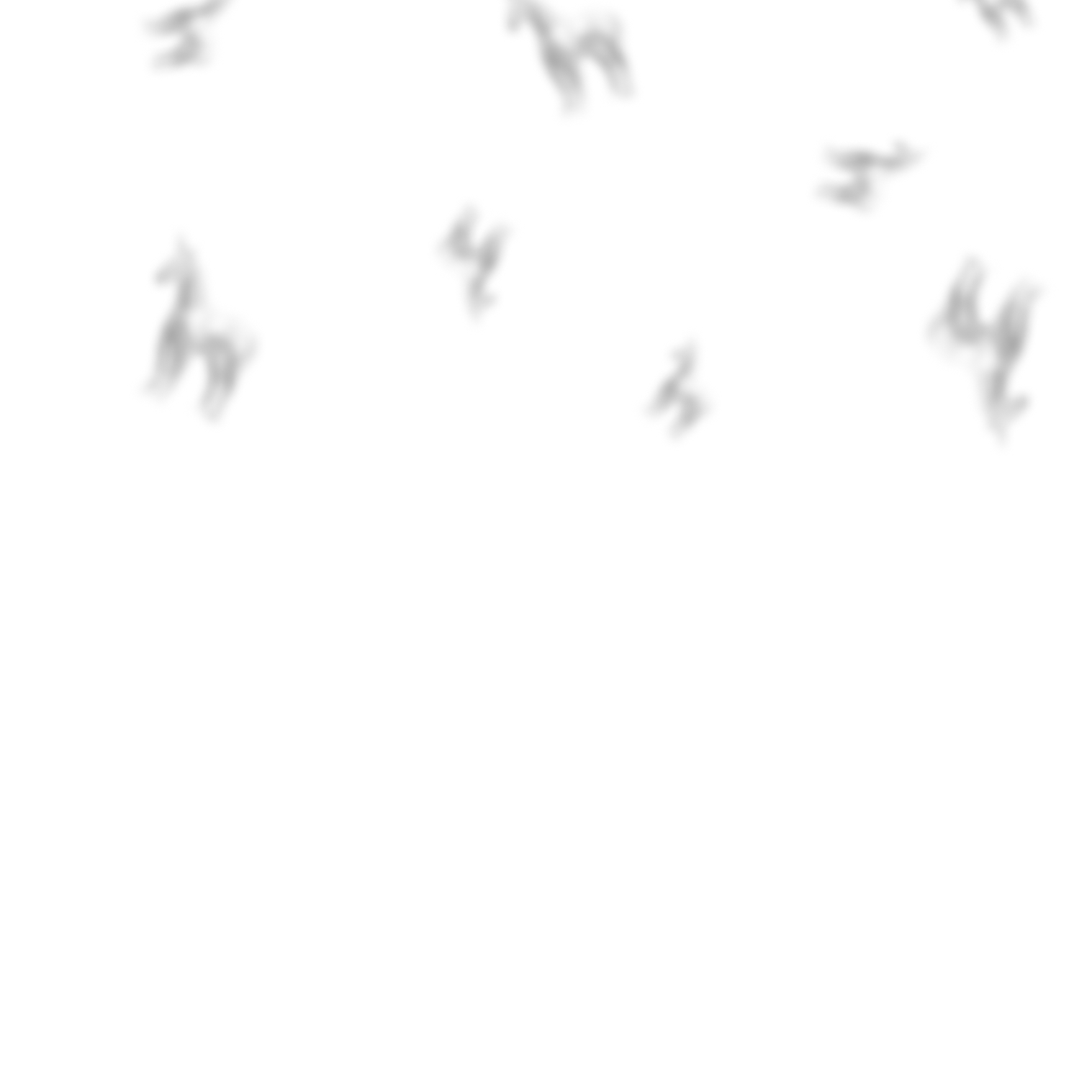
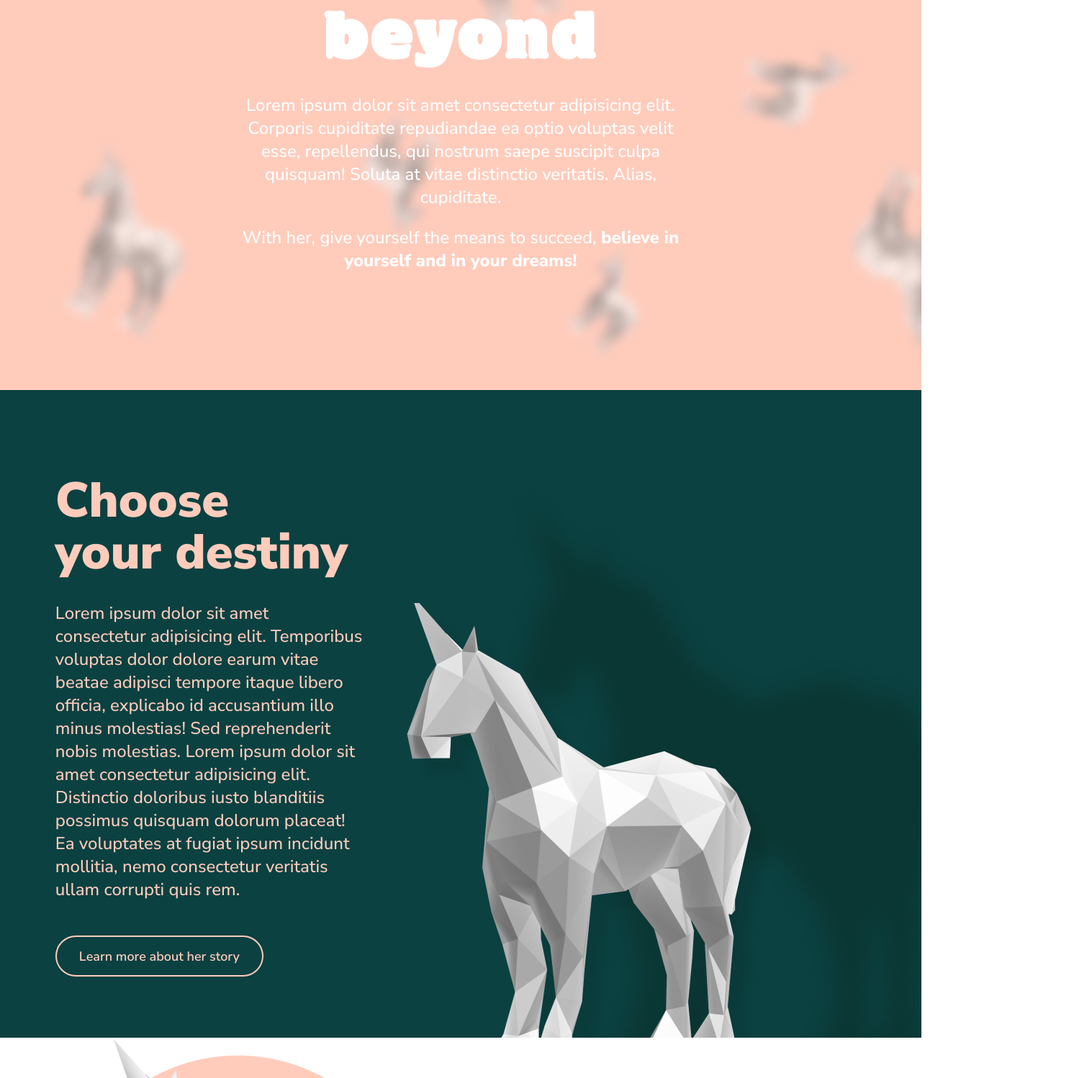
Before and after one commit to lenafilena/Cornelia, a plain HTML site: page index.html in a window 1280 px wide. Shown: the part 1302-2800 px from the top of the page at 72% size, 1517 px wide, since content can reach past the window. Before the commit the page ends 2147 px from the top, so only its background shows below. Drawn offline with Linux system fonts and the light colour scheme; files whose address does not match are found by name.

Commit message:
cornelia

```diff
--- /dev/null
+++ b/css/destiny.css
@@ -0,0 +1,43 @@
+.destiny {
+    background-color: var(--primary-green);
+    padding: 118px 0 85px;
+    color: var(--primary-pink);
+    position: relative;
+    overflow: hidden;
+}
+
+.destiny_container {}
+
+.destiny_content {
+    display: flex;
+    flex-direction: column;
+    gap: 48px;
+    align-items: flex-start;
+}
+
+.destiny_text {
+    display: flex;
+    flex-direction: column;
+    gap: 32px;
+    max-width: 38%;
+}
+
+.destiny_title {}
+
+.destiny_desc {}
+
+.destiny_link {
+    font-size: 18px;
+    padding: 14.5px 31px;
+    color: var(--primary-pink);
+    border: 2px solid var(--primary-pink);
+    border-radius: 100px;
+    font-weight: 600;
+
+}
+
+.destiny img {
+    position: absolute;
+    bottom: 0;
+    right: 0;
+}
--- a/css/discover.css
+++ b/css/discover.css
@@ -0,0 +1,45 @@
+.discover {
+    position: relative;
+    overflow: hidden;
+    background-color: var(--primary-pink);
+    color: white;
+    padding: 196px 0 164px;
+
+}
+
+.discover_container {
+    display: flex;
+    justify-content: center;
+}
+
+.discover_text {
+    display: flex;
+    flex-direction: column;
+    gap: 24px;
+    text-align: center;
+    align-items: center;
+    z-index: 9;
+
+}
+
+.discover_title {
+    font-size: 80px;
+    line-height: 96px;
+    font-family: "Motter Corpus Std";
+    max-width: 70%;
+}
+
+.discover_desc {
+    max-width: 57%;
+
+}
+
+.discover_desc span {
+    font-weight: 800;
+}
+
+.discover img {
+    position: absolute;
+    bottom: -10px;
+    left: -25px;
+}
--- a/css/main.css
+++ b/css/main.css
@@ -46,3 +46,19 @@ body {
 main {
     padding-top: 82.4px;
 }
+
+h1,
+h2 {
+    letter-spacing: 5px;
+}
+
+[class*='_desc'] {
+    font-size: 24px;
+    line-height: 32px;
+}
+
+h3 {
+    font-size: 68px;
+    font-weight: 900;
+    line-height: 72px;
+}
--- a/index.html
+++ b/index.html
@@ -10,6 +10,7 @@
     <link rel="stylesheet" href="./css/header.css">
     <link rel="stylesheet" href="./css/hero.css">
     <link rel="stylesheet" href="./css/discover.css">
+    <link rel="stylesheet" href="./css/destiny.css">
 </head>
 
 <body>
@@ -74,9 +75,54 @@
                             and in your dreams!
                         </span>
                     </p>
-                    <img src="./asset/images/cornelia-confettis.png" alt="Cornelia">
+
                 </div>
             </div>
+            <img src="./asset/images/cornelia-confettis.png" alt="Cornelia">
+        </section>
+        <section class="destiny">
+            <div class="destiny_container">
+                <div class="destiny_content">
+                    <div class="destiny_text">
+                        <h3 class="destiny_title">
+                            Choose <br> your destiny
+                        </h3>
+                        <p class="destiny_desc">Lorem ipsum dolor sit amet consectetur adipisicing elit. Temporibus
+                            voluptas
+                            dolor dolore earum vitae beatae adipisci tempore itaque libero officia, explicabo id
+                            accusantium
+                            illo minus molestias! Sed reprehenderit nobis molestias. Lorem ipsum dolor sit amet
+                            consectetur
+                            adipisicing elit. Distinctio doloribus iusto blanditiis possimus quisquam dolorum placeat!
+                            Ea
+                            voluptates at fugiat ipsum incidunt mollitia, nemo consectetur veritatis ullam corrupti quis
+                            rem.</p>
+
+                        <img src="./asset/images/cornelia-shadow.png" alt="Cornelia">
+                    </div>
+                    <a href="/" class="destiny_link">Learn more about her story</a>
+                </div>
+            </div>
+        </section>
+        <section class="customize">
+            <div class="customize_container">
+                <article class="customize_section">
+                    <img src="./asset/images/cornelia-pink.png" alt="Cornelia">
+                    <div class="customize_content">
+                        <div class="customize_text">
+                            <h3 class="customize_title">
+                                Always <br>
+                                Go futher
+                            </h3>
+                            <p class="customize_desc">Lorem ipsum dolor sit amet consectetur adipisicing elit. Nostrum
+                                at consequatur mollitia eveniet vitae! Saepe nisi id placeat reiciendis at modi, amet
+                                sequi nulla libero repellendus similique delectus, corporis eos.</p>
+                        </div>
+                    </div>
+                </article>
+
+            </div>
+
         </section>
     </main>
     <svg>
```
Also changed, not shown: 2 other files.
